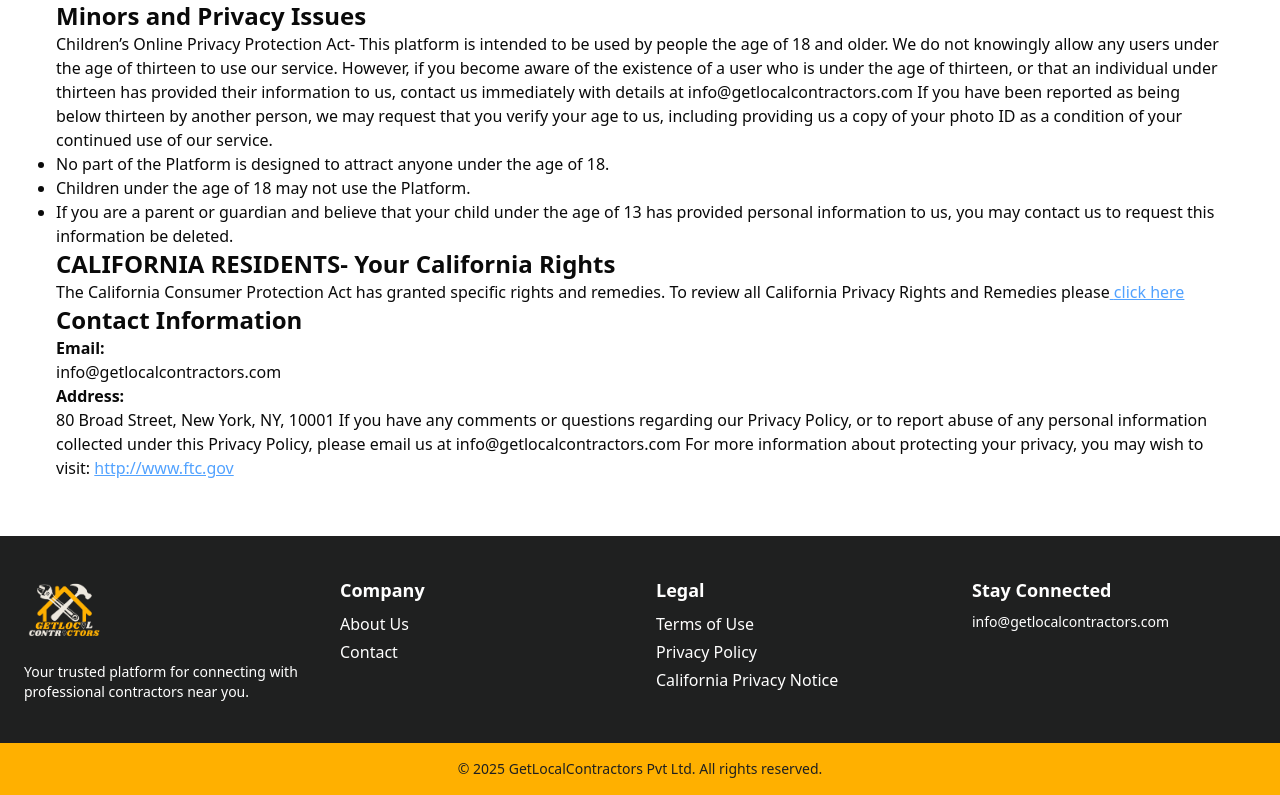
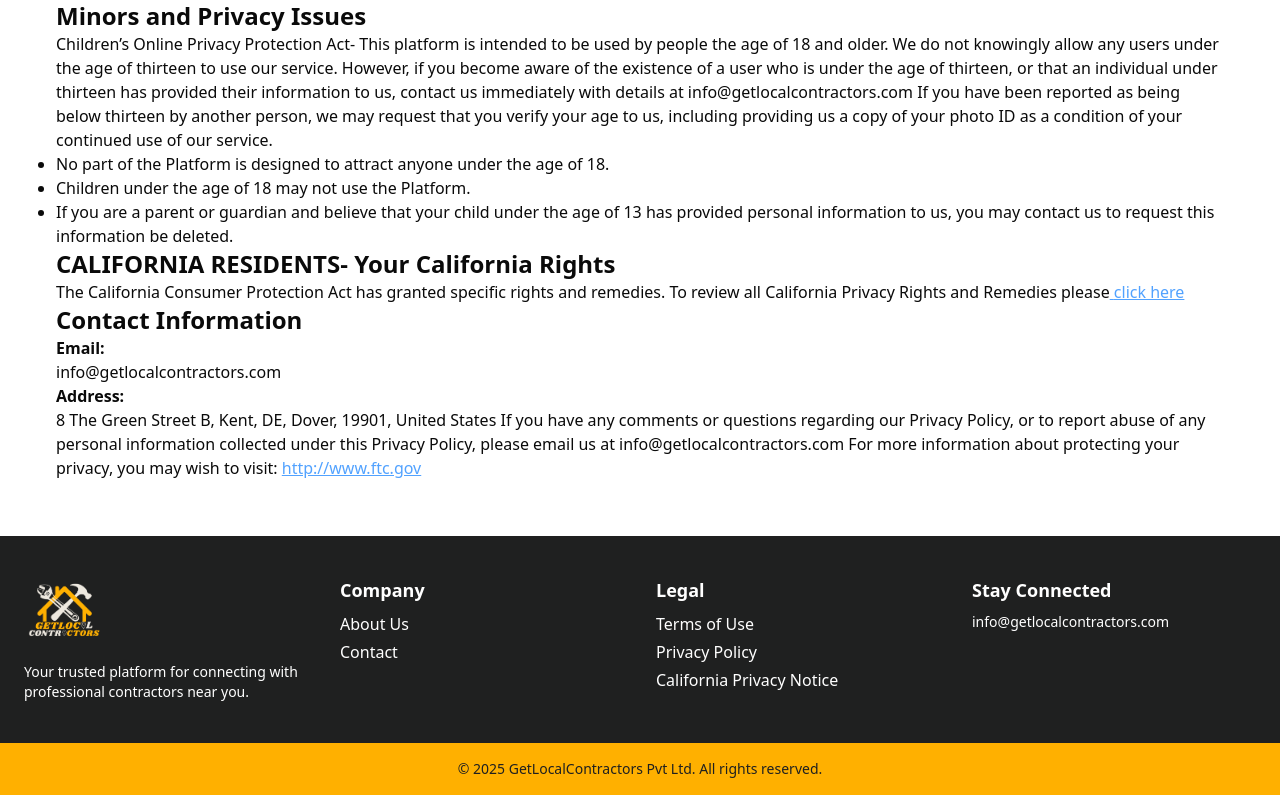
Before and after one commit to muhammadqaiser7777/GetLocalContractor, a React (Vite) app: page /PrivacyPolicy in a window 1280 px wide. Shown: the part 4464-5259 px from the top of the page. Built offline with nearby package versions, Linux system fonts and the light colour scheme.

Commit message:
Address Updated

```diff
--- a/src/Pages/CaliforniaPolicy.jsx
+++ b/src/Pages/CaliforniaPolicy.jsx
@@ -659,7 +659,7 @@
         your choices and rights regarding such use, or wish to exercise your
         rights under California law, please do not hesitate to contact us at:
         <span className="font-bold">Email:</span> getlocalcontractors.com Postal
-        Address: getlocalcontractors.com, 80 Broad Street, New York, NY, 10001
+        Address: getlocalcontractors.com, 8 The Green Street B, Kent, DE, Dover, 19901, United States
       </div>
     </div>
   );
--- a/src/Pages/Contact.jsx
+++ b/src/Pages/Contact.jsx
@@ -57,7 +57,7 @@
           </div>
           <div className="flex items-center space-x-4">
             <FaMapMarkerAlt className="text-primary text-xl" />
-            <span className="text-lg">80 Broad Street, New York, NY, 10001</span>
+            <span className="text-lg">8 The Green Street B, Kent, DE, Dover, 19901, United States</span>
           </div>
         </div>
 
--- a/src/Pages/PrivacyPolicy.jsx
+++ b/src/Pages/PrivacyPolicy.jsx
@@ -487,8 +487,8 @@
         <h1 className="font-bold text-2xl">Contact Information</h1>
         <p>
           <h4 className="font-bold">Email:</h4> info@getlocalcontractors.com
-          <h4 className="font-bold">Address:</h4> 80 Broad Street, New York, NY,
-          10001 If you have any comments or questions regarding our Privacy
+          <h4 className="font-bold">Address:</h4> 8 The Green Street B, Kent, DE, Dover, 19901, United States
+          If you have any comments or questions regarding our Privacy
           Policy, or to report abuse of any personal information collected under
           this Privacy Policy, please email us at info@getlocalcontractors.com
           For more information about protecting your privacy, you may wish to
```
